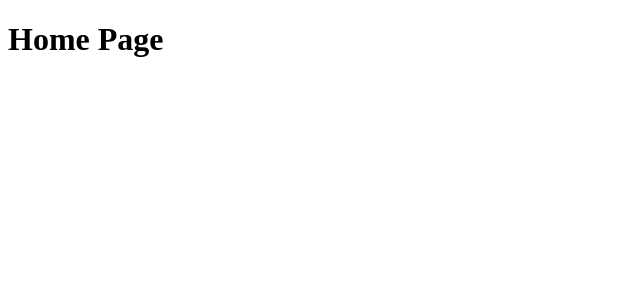
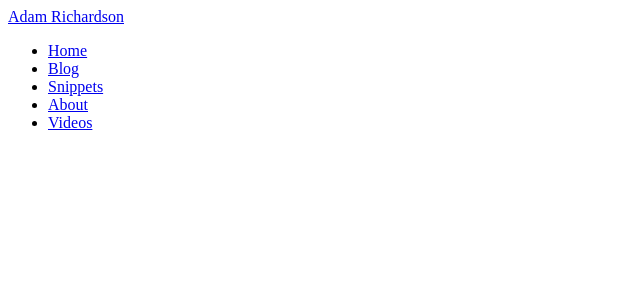
Before and after one commit to adamrichardson14/adamrichardson, a Next.js app: page / in a window 1280 px wide. Shown: the top 300 px of the page, without its empty margins (0-640 px from the left). Built offline with nearby package versions, Linux system fonts and the light colour scheme.

Commit message:
Index Page Menu

```diff
--- a/pages/index.js
+++ b/pages/index.js
@@ -1,7 +1,4 @@
+import Wrapper from "../components/Wrapper";
 export default function Home() {
-  return (
-    <div>
-      <h1>Home Page</h1>
-    </div>
-  );
+  return <Wrapper></Wrapper>;
 }
```
